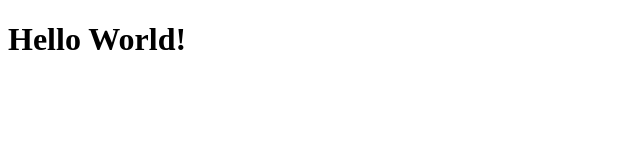
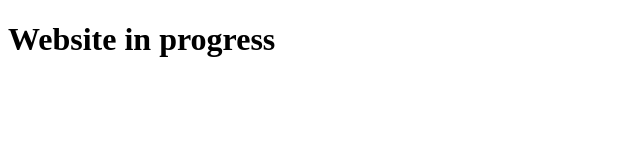
Before and after one commit to jkwrn/jkwrn.de, a plain HTML site: page index.html in a window 1280 px wide. Shown: the whole page, without its empty margins (0-640 px from the left). Drawn offline with Linux system fonts and the light colour scheme.

Commit message:
Update index.html

```diff
--- a/index.html
+++ b/index.html
@@ -4,9 +4,9 @@
     <meta charset="UTF-8">
     <meta http-equiv="X-UA-Compatible" content="IE=edge">
     <meta name="viewport" content="width=device-width, initial-scale=1.0">
-    <title>Hello World!</title>
+    <title>jkwrn.de | Website in progress</title>
 </head>
 <body>
-    <h1>Hello World!</h1>
+    <h1>Website in progress</h1>
 </body>
 </html>
```
